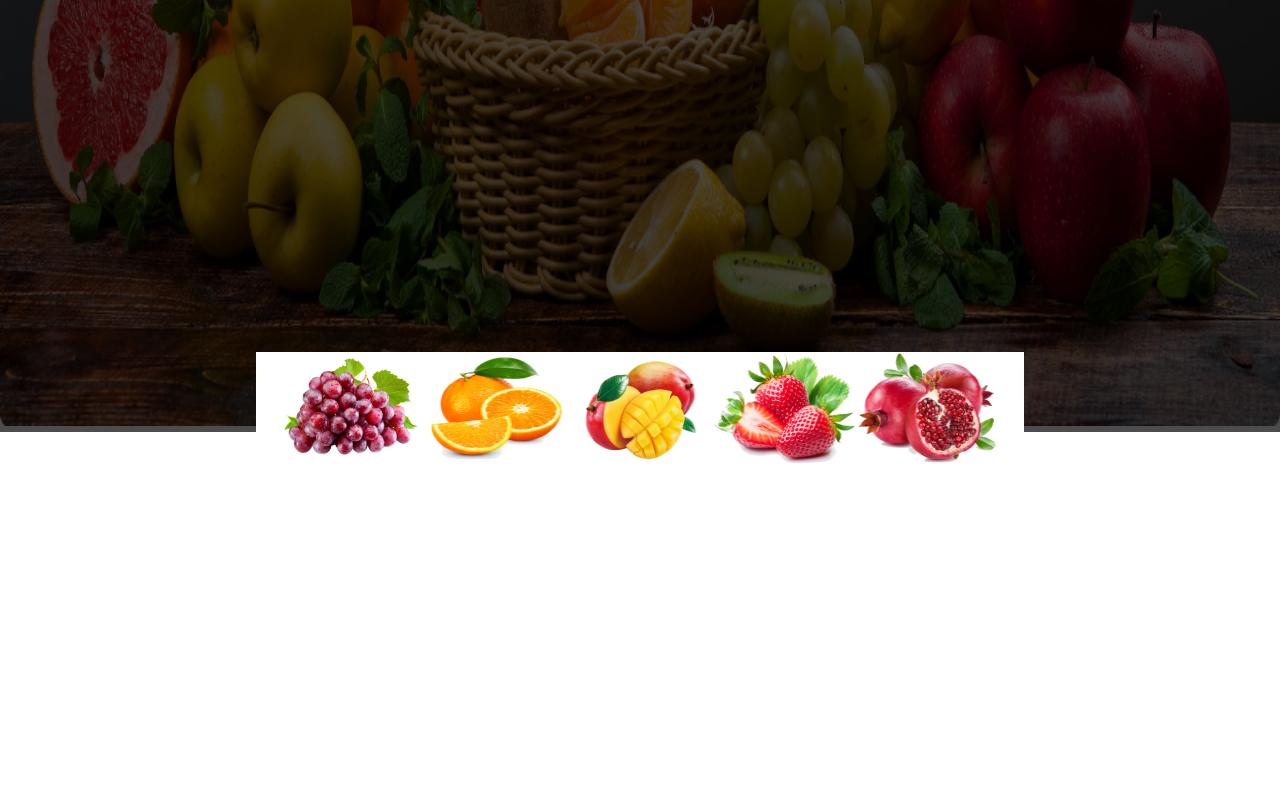
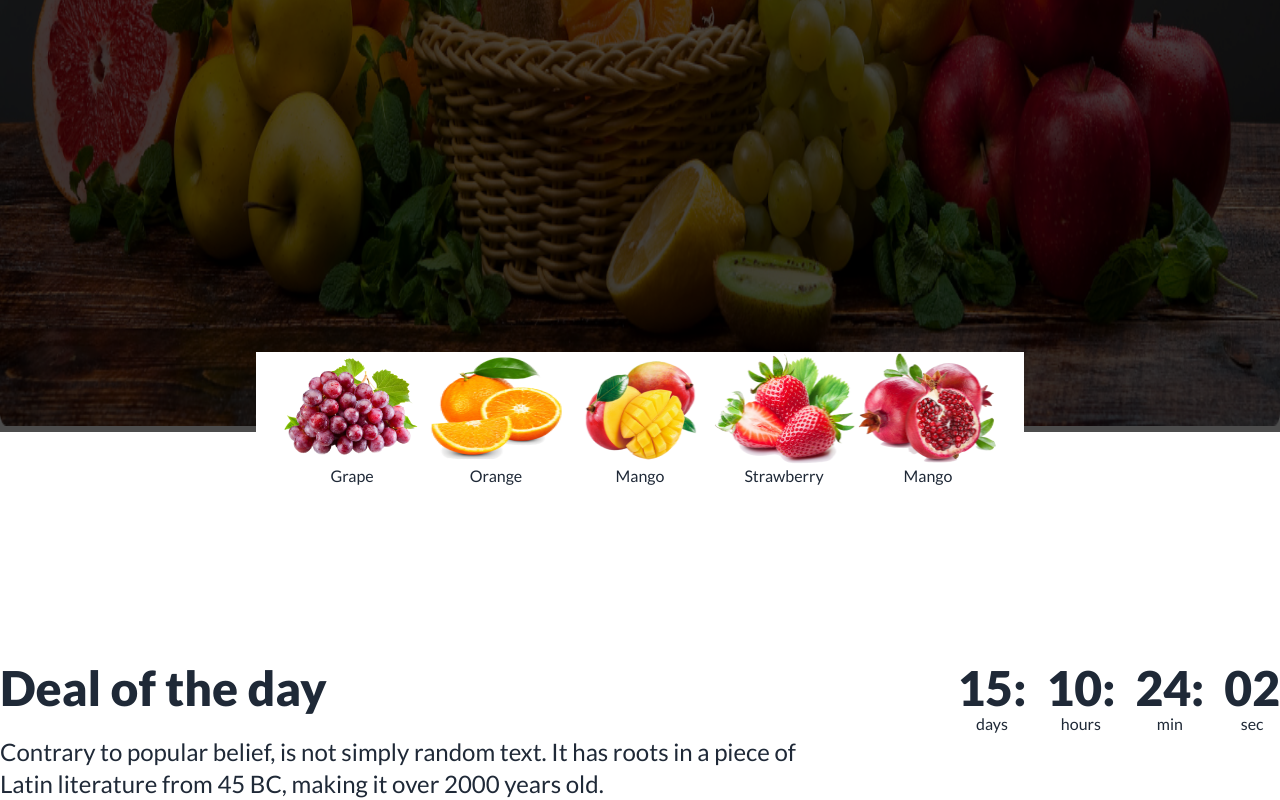
Before and after one commit to prokhorislam/milestone-3, a plain HTML site: page index.html in a window 1280 px wide. Shown: the part 742-1542 px from the top of the page. Before the commit the page ends 1382 px from the top, so only its background shows below. Drawn offline with nearby package versions, Linux system fonts and the light colour scheme; grey boxes are pictures that could not be loaded.

Commit message:
section 1 sesh

```diff
--- a/index.html
+++ b/index.html
@@ -111,7 +111,7 @@
         We supply highly quality organic products
       </p>
       <div class="z-20 absolute bottom-5 left-1/2 lg:top-80 md:top-64 transform -translate-x-1/2">
-        <button class="bg-[#F85559] text-white px-4 py-2 rounded">
+        <button class="bg-[#F85559] text-white px-4 py-2 rounded font-extrabold">
           Shop Now
         </button>
       </div>
@@ -120,15 +120,65 @@
       <!-- dhukano banner part -->
       <div class="hidden lg:block">
         <div class=" relative z-50 -top-20 flex justify-center bg-white h-52 w-3/5 mx-auto">
-          <img class="h-28 w-36" src="images/fruit1.png" alt="">
-          <img class="h-28 w-36" src="images/fruit2.png" alt="">
-          <img class="h-28 w-36" src="images/fruit3.png" alt="">
-          <img class="h-28 w-36" src="images/fruit4.png" alt="">
-          <img class="h-28 w-36" src="images/fruit5.png" alt="">
+          <div>
+            <img class="h-28 w-36" src="images/fruit1.png" alt="">
+            <p class="text-center">Grape</p>
+          </div>
+          <div>
+            <img class="h-28 w-36" src="images/fruit2.png" alt="">
+            <p class="text-center">Orange</p>
+          </div>
+          <div>
+            <img class="h-28 w-36" src="images/fruit3.png" alt="">
+            <p class="text-center">Mango</p>
+          </div>
+          <div>
+            <img class="h-28 w-36" src="images/fruit4.png" alt="">
+            <p class="text-center">Strawberry</p>
+          </div>
+          <div>
+            <img class="h-28 w-36" src="images/fruit5.png" alt="">
+            <p class="text-center">Mango</p>
+          </div>
         </div>
       </div>
     </header>
     <main class="max-w-7xl mx-auto">
+      <!-- section 1 -->
+      <section class="flex justify-between ">
+        <div>
+          <h3 class="font-extrabold text-5xl py-6">Deal of the day</h3>
+          <p class="font-medium text-2xl">Contrary to popular belief, is not simply random text. It has roots in a piece of <br> Latin literature from 45 BC, making it over 2000 years old.</p>
+        </div>
+        <div>
+          <div class="grid my-6 grid-flow-col gap-5 text-center auto-cols-max">
+            <div class="flex flex-col">
+              <span class="countdown font-extrabold text-5xl">
+                <span style="--value:15;"></span>:
+              </span>
+              days
+            </div>
+            <div class="flex flex-col">
+              <span class="countdown font-extrabold text-5xl">
+                <span style="--value:10;"></span>:
+              </span>
+              hours
+            </div>
+            <div class="flex flex-col">
+              <span class="countdown font-extrabold text-5xl">
+                <span style="--value:24;"></span>:
+              </span>
+              min
+            </div>
+            <div class="flex flex-col">
+              <span class="countdown font-extrabold text-5xl">
+                <span style="--value:2;"></span>
+              </span>
+              sec
+            </div>
+          </div>
+        </div>
+      </section>
     </main>
     <footer>
 
```
